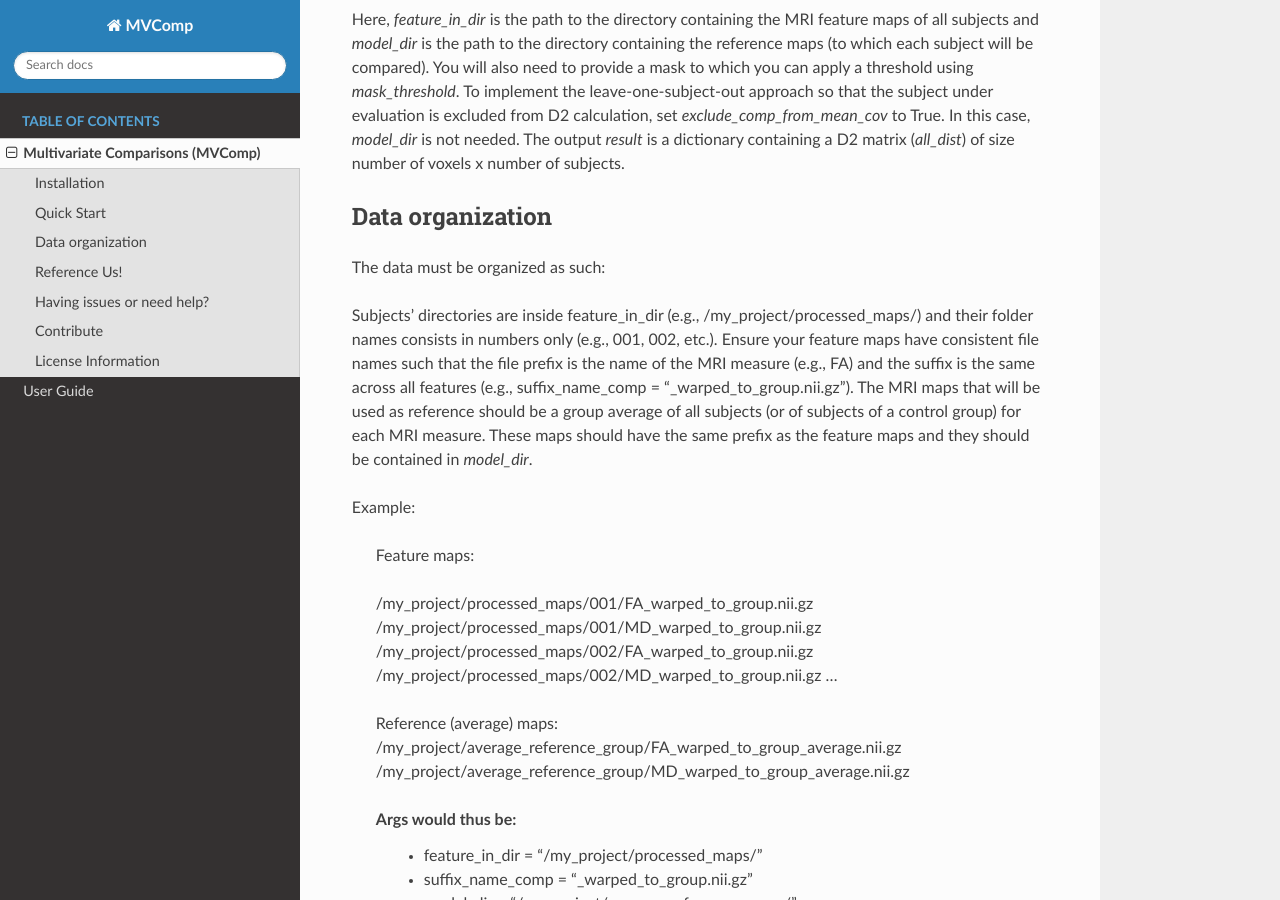
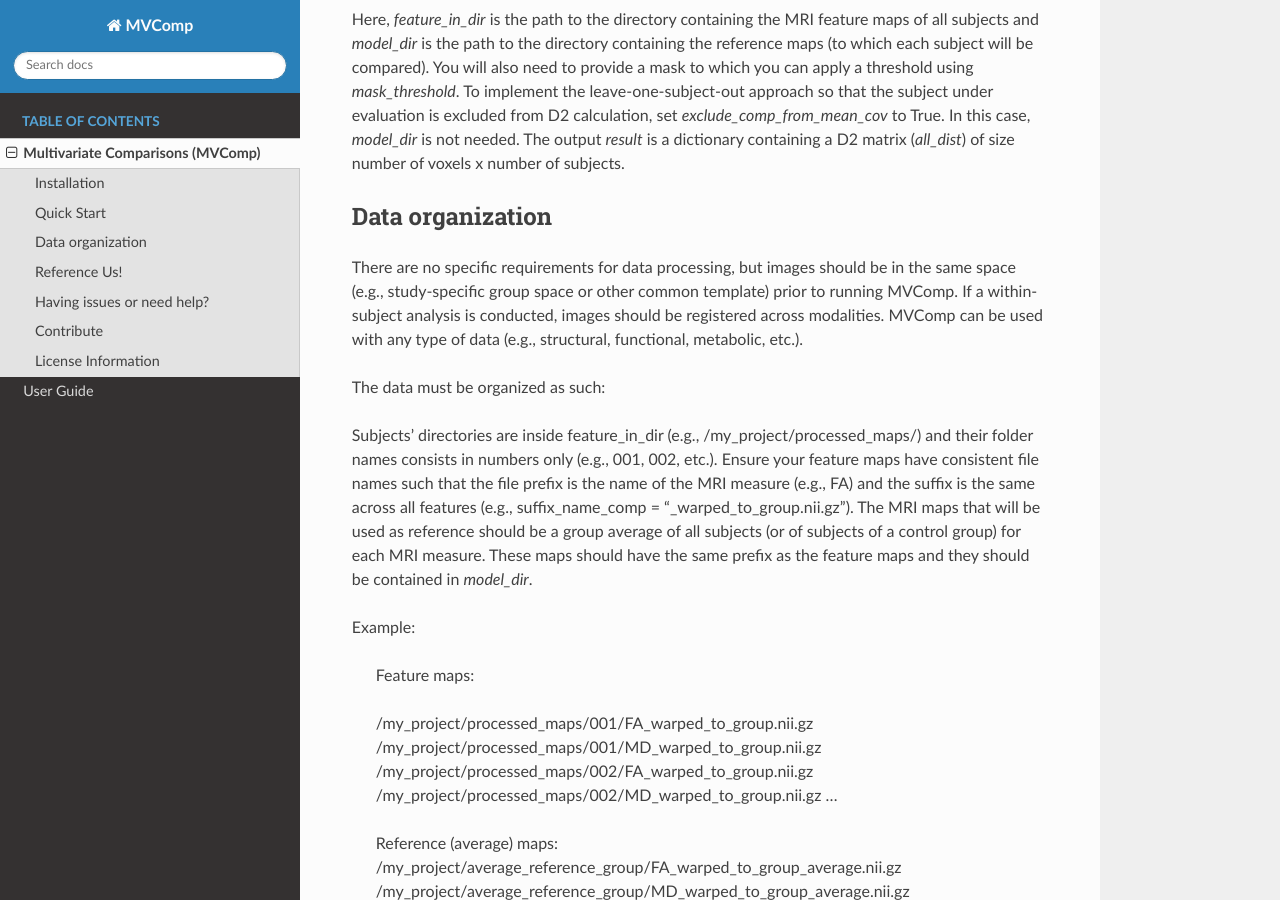
Before and after one commit to neuralabc/mvcomp, a Sphinx documentation site: the page built from docs/FirstLevel/index.rst, in a window 1280 px wide and 900 px high, scrolled down 1330 px. Built offline with Sphinx 7.4.7 and the Read the Docs theme 2.0.0, drawn with Linux system fonts in a browser that asks for light colours.

Commit message:
Update index.rst
Added specifications on data proessing and registration.

```diff
--- a/docs/FirstLevel/index.rst
+++ b/docs/FirstLevel/index.rst
@@ -69,6 +69,8 @@
 Data organization
 ----------------------------
 
+There are no specific requirements for data processing, but images should be in the same space (e.g., study-specific group space or other common template) prior to running MVComp. If a within-subject analysis is conducted, images should be registered across modalities. MVComp can be used with any type of data (e.g., structural, functional, metabolic, etc.).
+
 The data must be organized as such:
 
 Subjects' directories are inside feature_in_dir (e.g., /my_project/processed_maps/) and their folder names consists in numbers only (e.g., 001, 002, etc.). Ensure your feature maps have consistent file names such that the file prefix is the name of the MRI measure (e.g., FA) and the suffix is the same across all features (e.g., suffix_name_comp = "_warped_to_group.nii.gz"). The MRI maps that will be used as reference should be a group average of all subjects (or of subjects of a control group) for each MRI measure. These maps should have the same prefix as the feature maps and they should be contained in `model_dir`.
```
